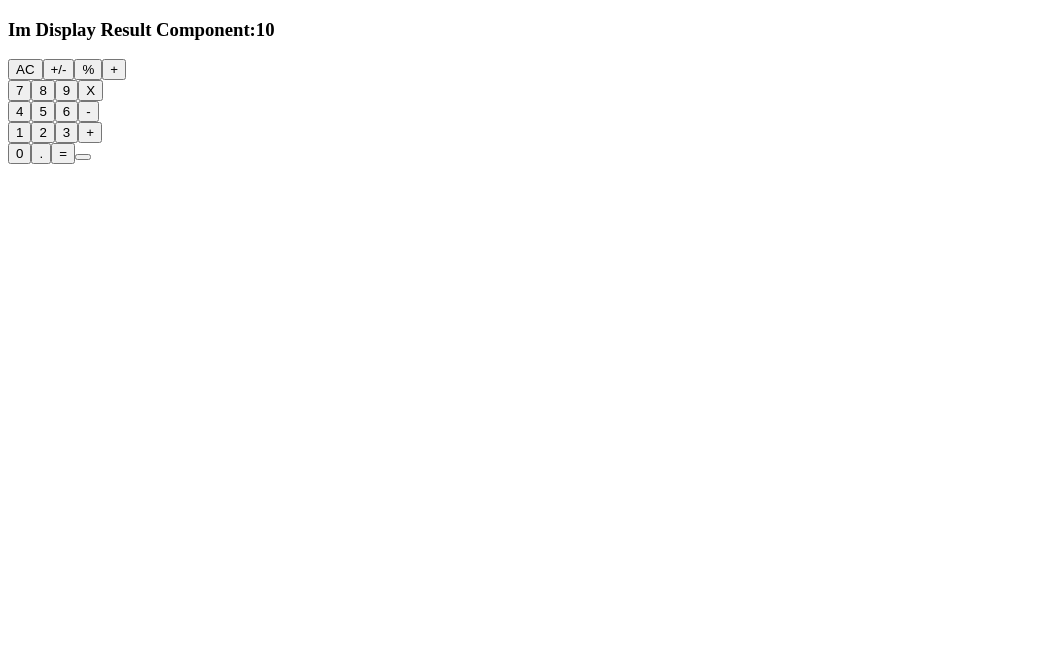
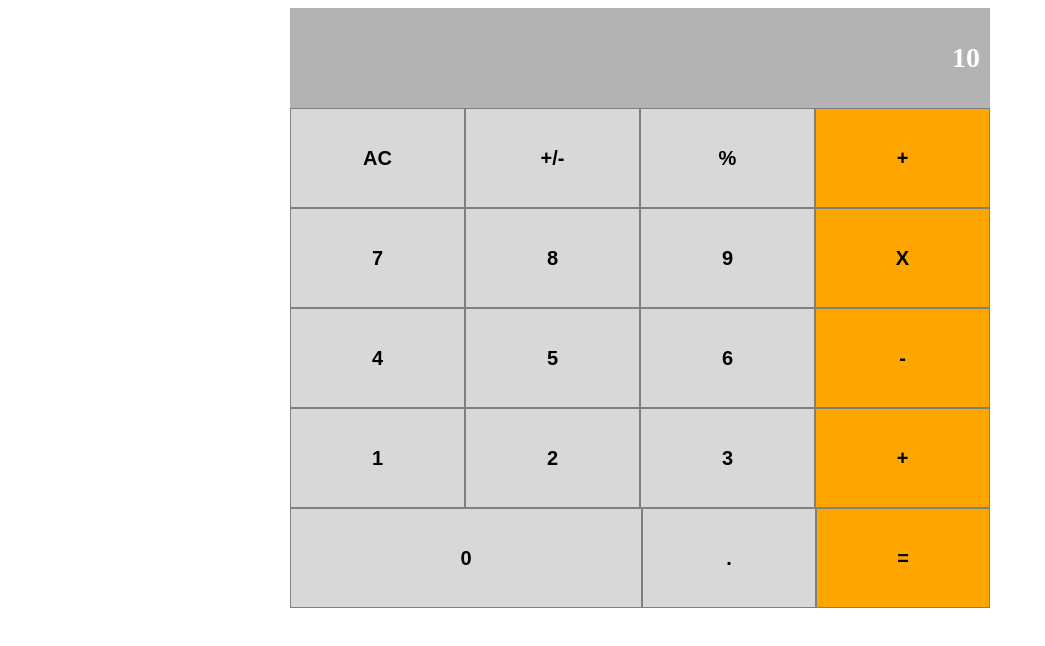
Before and after one commit to MephistoDevelop/react_calculator, a React (Create React App) app: page / in a window 1280 px wide. Shown: the top 646 px of the page, without its empty margins (0-1045 px from the left). Built offline with nearby package versions, Linux system fonts and the light colour scheme.

Commit message:
Finished milestone2

```diff
--- a/src/assets/index.css
+++ b/src/assets/index.css
@@ -1,15 +1,51 @@
+button{
+  width: 100%;
+  color:black;
+  font-size: 20px;
+  font-weight: bolder;
+  border: 1px solid gray;
+  pointer-events: visibleStroke;
+}
+#btnzero{
+  width: 209%;
+}
+
 #group-1 {
   display: flex;
+  height: 100px;
 }
 #group-2 {
   display: flex;
+  height: 100px;
 }
 #group-3 {
   display: flex;
+  height: 100px;
 }
 #group-4 {
   display: flex;
+  height: 100px;
 }
 #group-5 {
   display: flex;
+  height: 100px;
 }
+#calculator-container{
+  width: 700px;
+}
+#root{
+  display: flex;
+justify-content: center;
+}
+#result-container{
+  background-color: 	rgba(128,128,128,0.6);
+  height: 100px;
+  color:white;
+  font-weight: bolder;
+  display: flex;
+justify-content: flex-end;
+align-items: center;
+font-size: 28px;
+padding: 0 10px;
+}
+#text-result{}
--- a/src/components/App.js
+++ b/src/components/App.js
@@ -6,37 +6,36 @@ import ButtonPanel from './Buttons';
 class App extends React.Component {
   render() {
     return (
-      <div>
+      <div id="calculator-container">
         <Display result="10" />
         <div id="group-1">
-          <ButtonPanel buttonName="AC" />
-          <ButtonPanel buttonName="+/-" />
-          <ButtonPanel buttonName="%" />
+          <ButtonPanel buttonName="AC" Color="rgba(125,125,125,0.3)" />
+          <ButtonPanel buttonName="+/-" Color="rgba(125,125,125,0.3)" />
+          <ButtonPanel buttonName="%" Color="rgba(125,125,125,0.3)" />
           <ButtonPanel buttonName="+" />
         </div>
         <div id="group-2">
-          <ButtonPanel buttonName="7" />
-          <ButtonPanel buttonName="8" />
-          <ButtonPanel buttonName="9" />
+          <ButtonPanel buttonName="7" Color="rgba(125,125,125,0.3)" />
+          <ButtonPanel buttonName="8" Color="rgba(125,125,125,0.3)" />
+          <ButtonPanel buttonName="9" Color="rgba(125,125,125,0.3)" />
           <ButtonPanel buttonName="X" />
         </div>
         <div id="group-3">
-          <ButtonPanel buttonName="4" />
-          <ButtonPanel buttonName="5" />
-          <ButtonPanel buttonName="6" />
+          <ButtonPanel buttonName="4" Color="rgba(125,125,125,0.3)" />
+          <ButtonPanel buttonName="5" Color="rgba(125,125,125,0.3)" />
+          <ButtonPanel buttonName="6" Color="rgba(125,125,125,0.3)" />
           <ButtonPanel buttonName="-" />
         </div>
         <div id="group-4">
-          <ButtonPanel buttonName="1" />
-          <ButtonPanel buttonName="2" />
-          <ButtonPanel buttonName="3" />
+          <ButtonPanel buttonName="1" Color="rgba(125,125,125,0.3)" />
+          <ButtonPanel buttonName="2" Color="rgba(125,125,125,0.3)" />
+          <ButtonPanel buttonName="3" Color="rgba(125,125,125,0.3)" />
           <ButtonPanel buttonName="+" />
         </div>
         <div id="group-5">
-          <ButtonPanel buttonName="0" />
-          <ButtonPanel buttonName="." />
+          <ButtonPanel buttonName="0" Color="rgba(125,125,125,0.3)" Width />
+          <ButtonPanel buttonName="." Color="rgba(125,125,125,0.3)" />
           <ButtonPanel buttonName="=" />
-          <ButtonPanel buttonName="" />
         </div>
       </div>
     );
--- a/src/components/Buttons.js
+++ b/src/components/Buttons.js
@@ -1,17 +1,27 @@
+/* eslint-disable react/require-default-props */
+/* eslint-disable react/default-props-match-prop-types */
 import React from 'react';
 import PropTypes from 'prop-types';
 
-const ButtonPanel = ({ buttonName }) => {
+const ButtonPanel = ({ buttonName, Color, Width }) => {
   const ButtonName = buttonName;
+  let styles = { backgroundColor: Color, width: Width };
+  if (Width) {
+    styles = { backgroundColor: Color, width: '209%' };
+  }
+
   return (
-    <div>
-      <button type="button">{ButtonName}</button>
-    </div>
+    <button type="button" style={styles}>{ButtonName}</button>
   );
 };
-
+ButtonPanel.defaultProps = {
+  Color: 'Orange',
+  Width: false,
+};
 ButtonPanel.propTypes = {
   buttonName: PropTypes.string.isRequired,
+  Color: PropTypes.string.isRequired,
+  Width: PropTypes.bool.isRequired,
 };
 
 export default ButtonPanel;
--- a/src/components/Display.js
+++ b/src/components/Display.js
@@ -6,10 +6,9 @@ const Display = props => {
   const { result } = props;
   return (
     <div id="result-container">
-      <h3>
-        Im Display Result Component:
+      <p id="text-result">
         {result}
-      </h3>
+      </p>
     </div>
   );
 };
```
